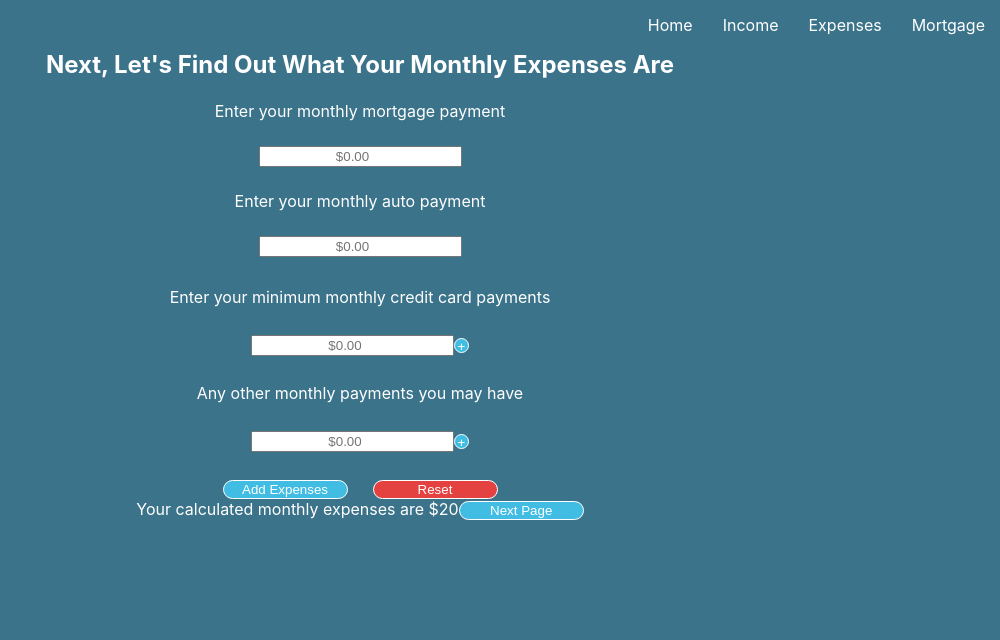
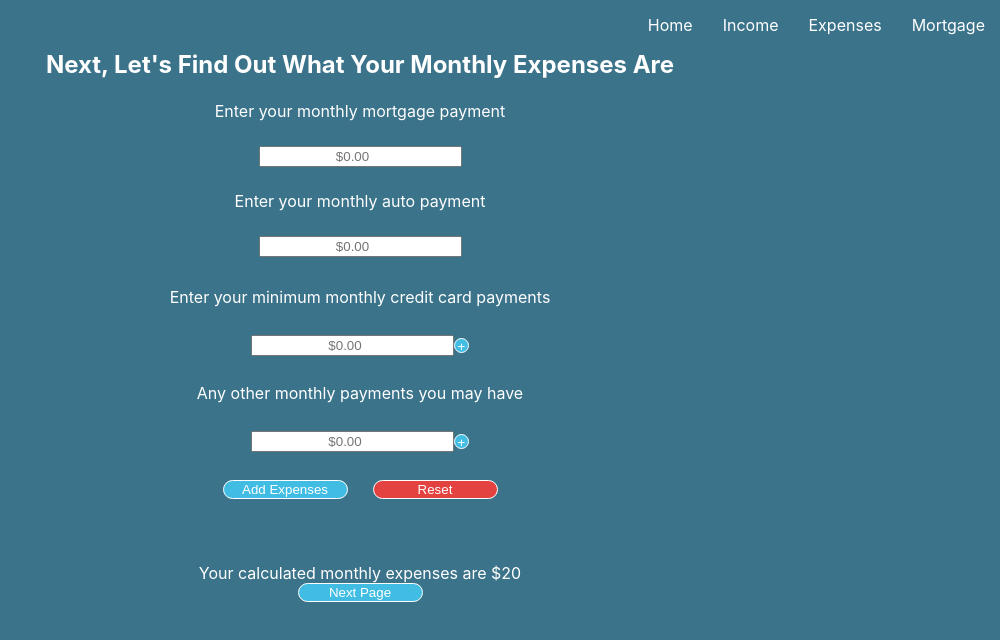
Before and after one commit to macrowell70/mortgage-calculator, a React (Create React App) app: page /expenses in a window 1280 px wide. Both pictures are taken after typing "5", "5", "5", "5" into the empty fields and a click on the button "Add Expenses". Shown: the top 640 px of the page, without its empty margins (280-1280 px from the left). Built offline with nearby package versions, Linux system fonts and the light colour scheme.

Commit message:
updates styles for calculated income and expenses field

```diff
--- a/src/App.css
+++ b/src/App.css
@@ -33,3 +33,9 @@ button {
 .reset {
   background: #E44141;
 }
+.calculated-field {
+  margin-top: 5%;
+  display: flex;
+  flex-direction: column;
+  align-items: center;
+}
--- a/src/Components/ExpensesCalculator.js
+++ b/src/Components/ExpensesCalculator.js
@@ -144,7 +144,7 @@ export default function ExpensesCalculator(props) {
                     </div>
                 </form>
                 {expensesAreEntered && (
-                    <div className='calculated-expenses' >
+                    <div className='calculated-field' >
                         {`Your calculated monthly expenses are $${finalFigures.expenses}`}
                         <button onClick={() => handleNavigate('/mortgage')}>Next Page</button>
                     </div>
--- a/src/Components/IncomeCalculator.css
+++ b/src/Components/IncomeCalculator.css
@@ -15,9 +15,3 @@ h2 {
 #income-form {
     height: 200px;
 }
-.calculated-income {
-    margin-top: 5%;
-    display: flex;
-    flex-direction: column;
-    align-items: center;
-}
--- a/src/Components/IncomeCalculator.js
+++ b/src/Components/IncomeCalculator.js
@@ -86,7 +86,7 @@ export default function IncomeCalculator(props) {
 
                 </form>
                 {paycheckIsEntered && (
-                    <div className='calculated-income'>
+                    <div className='calculated-field'>
                         {`Your calculated monthly income: $${finalFigures.income}`}
                         <button onClick={() => handleNavigate('/expenses')}>Next Page</button>
                     </div>
```
